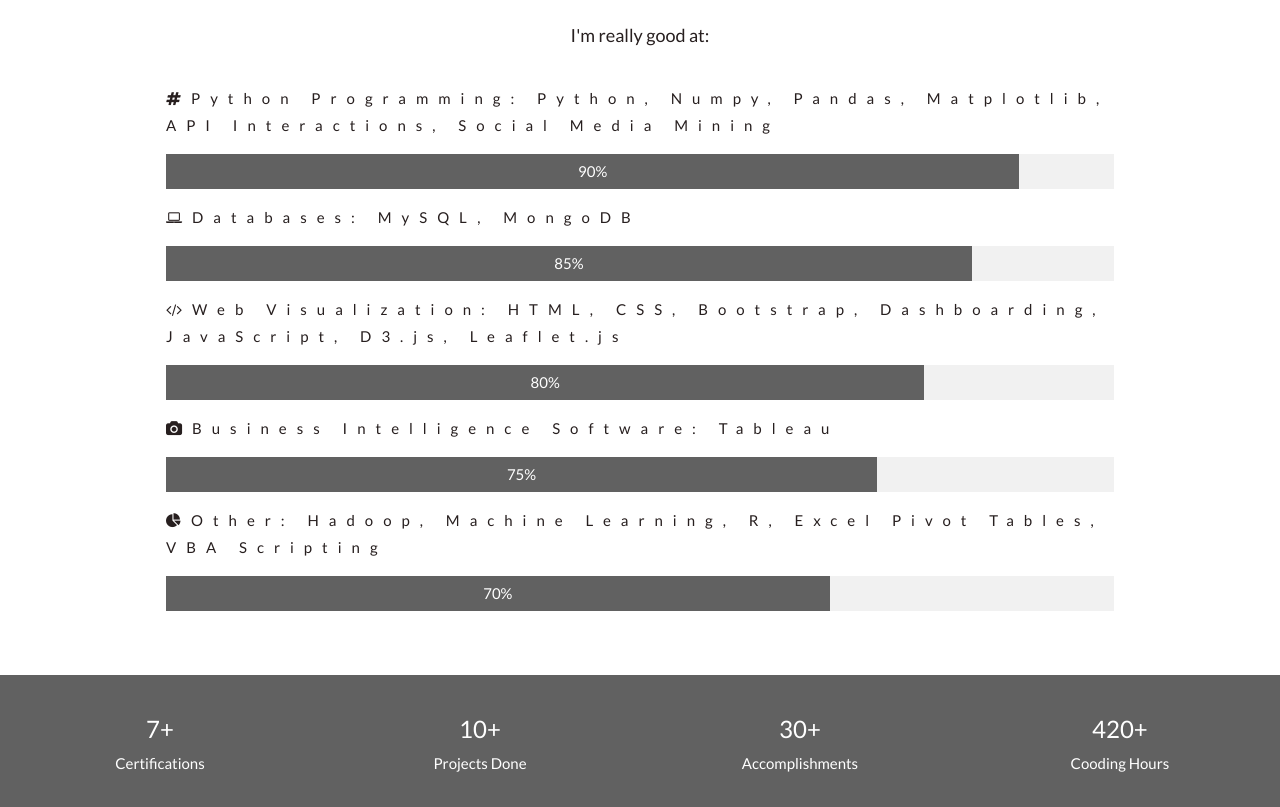
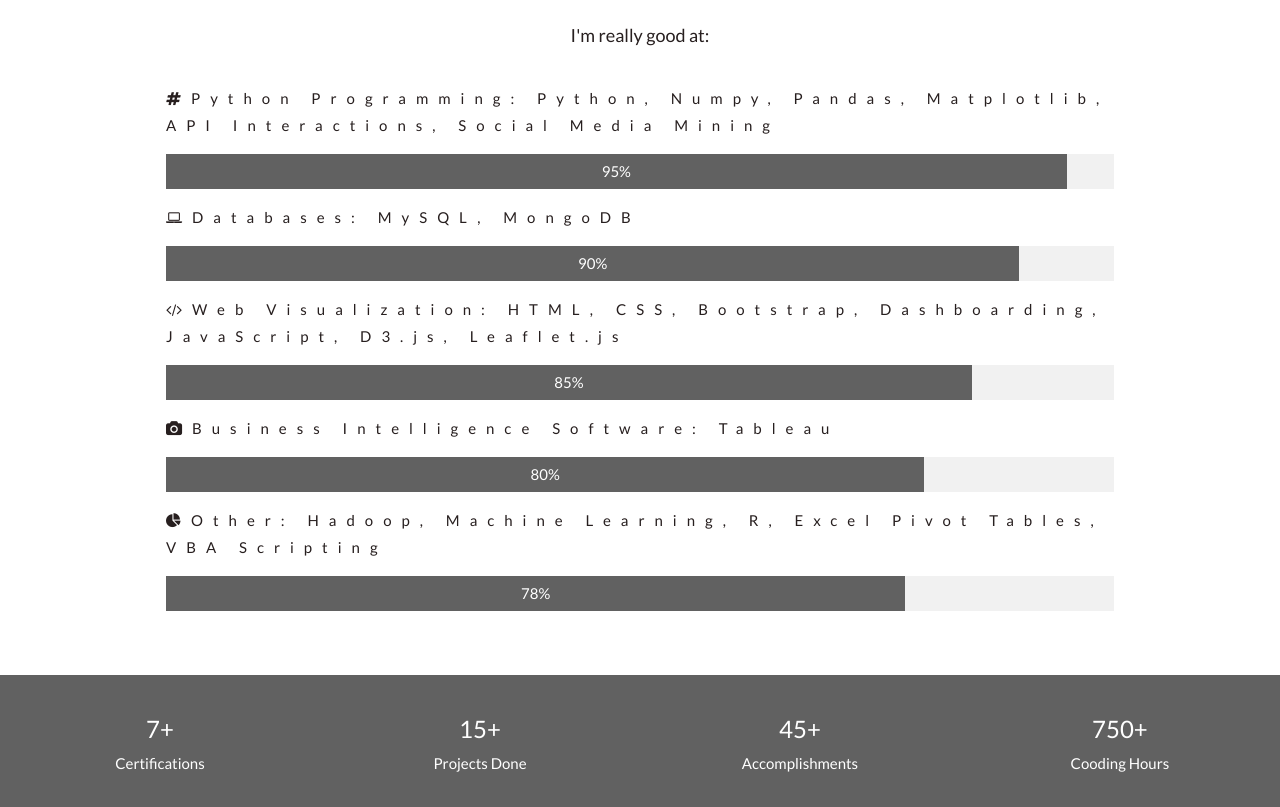
Before and after one commit to mrbalikci/mrbalikci.github.io, a plain HTML site: page index.html in a window 1280 px wide. Shown: the part 1567-2374 px from the top of the page. Drawn offline with nearby package versions, Linux system fonts and the light colour scheme.

Commit message:
portfolio

```diff
--- a/index.html
+++ b/index.html
@@ -166,27 +166,27 @@
         <p class="w3-wide">
             <i class="fa fa-hashtag"></i>Python Programming: Python, Numpy, Pandas, Matplotlib, API Interactions, Social Media Mining</p>
         <div class="w3-light-grey">
-            <div class="w3-container w3-padding-small w3-dark-grey w3-center" style="width:90%">90%</div>
+            <div class="w3-container w3-padding-small w3-dark-grey w3-center" style="width:95%">95%</div>
         </div>
         <p class="w3-wide">
             <i class="fa fa-laptop"></i>Databases: MySQL, MongoDB</p>
         <div class="w3-light-grey">
-            <div class="w3-container w3-padding-small w3-dark-grey w3-center" style="width:85%">85%</div>
+            <div class="w3-container w3-padding-small w3-dark-grey w3-center" style="width:90%">90%</div>
         </div>
         <p class="w3-wide">
             <i class="fa fa-code"></i>Web Visualization: HTML, CSS, Bootstrap, Dashboarding, JavaScript, D3.js, Leaflet.js</p>
         <div class="w3-light-grey">
-            <div class="w3-container w3-padding-small w3-dark-grey w3-center" style="width:80%">80%</div>
+            <div class="w3-container w3-padding-small w3-dark-grey w3-center" style="width:85%">85%</div>
         </div>
         <p class="w3-wide">
             <i class="fa fa-camera"></i>Business Intelligence Software: Tableau</p>
         <div class="w3-light-grey">
-            <div class="w3-container w3-padding-small w3-dark-grey w3-center" style="width:75%">75%</div>
+            <div class="w3-container w3-padding-small w3-dark-grey w3-center" style="width:80%">80%</div>
         </div>
         <p class="w3-wide">
             <i class="fa fa-pie-chart"></i>Other: Hadoop, Machine Learning, R, Excel Pivot Tables, VBA Scripting</p>
         <div class="w3-light-grey">
-            <div class="w3-container w3-padding-small w3-dark-grey w3-center" style="width:70%">70%</div>
+            <div class="w3-container w3-padding-small w3-dark-grey w3-center" style="width:78%">78%</div>
         </div>
     </div>
 
@@ -196,15 +196,15 @@
             <br> Certifications
         </div>
         <div class="w3-quarter w3-section">
-            <span class="w3-xlarge">10+</span>
+            <span class="w3-xlarge">15+</span>
             <br> Projects Done
         </div>
         <div class="w3-quarter w3-section">
-            <span class="w3-xlarge">30+</span>
+            <span class="w3-xlarge">45+</span>
             <br> Accomplishments
         </div>
         <div class="w3-quarter w3-section">
-            <span class="w3-xlarge">420+</span>
+            <span class="w3-xlarge">750+</span>
             <br> Cooding Hours
         </div>
     </div>
```
